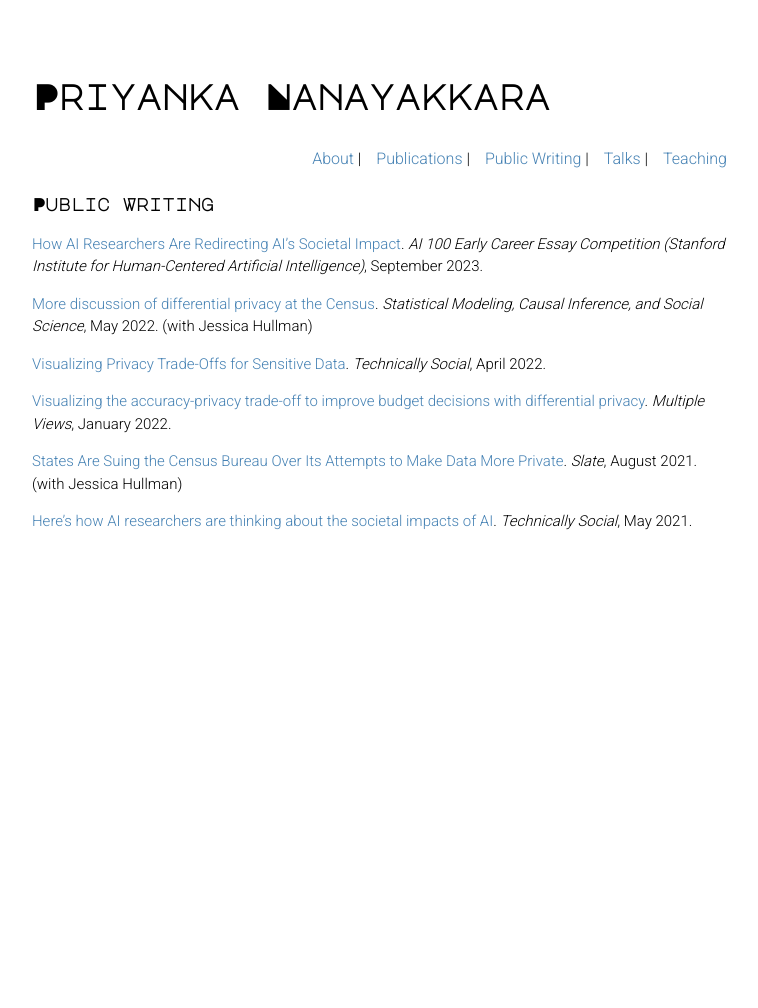
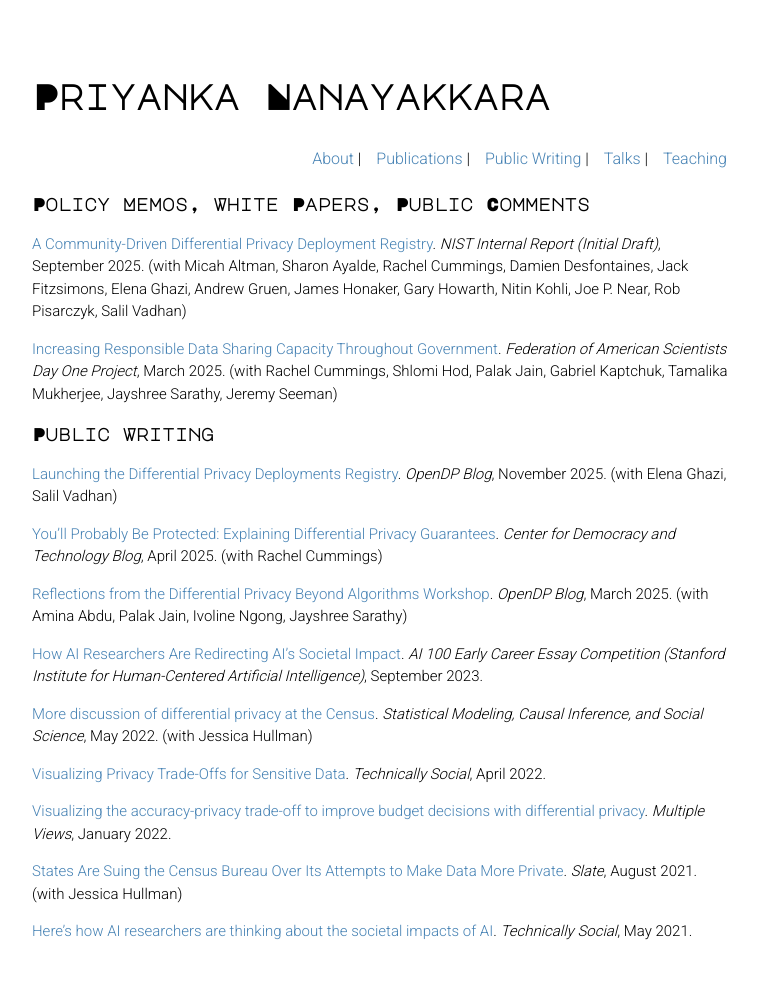
Before and after one commit to priyakalot/priyakalot.github.io, a Jekyll site: the page built from writing.md, in a window 1280 px wide. Shown: the whole page, without its empty margins (258-1016 px from the left). Built offline with Jekyll 4.4.1, drawn with Linux system fonts in a browser that asks for light colours; nearby versions of some CDN libraries; our own code applies the rules of GitHub Pages for plain Markdown files; before the commit the page ends 900 px from its top, so only the background shows below that.

Commit message:
Update writing.md

```diff
--- a/writing.md
+++ b/writing.md
@@ -2,7 +2,18 @@
 layout: default
 ---
 
+### Policy Memos, White Papers, Public Comments
+[A Community-Driven Differential Privacy Deployment Registry](https://csrc.nist.gov/pubs/ir/8588/ipd). _NIST Internal Report (Initial Draft)_, September 2025. (with Micah Altman, Sharon Ayalde, Rachel Cummings, Damien Desfontaines, Jack Fitzsimons, Elena Ghazi, Andrew Gruen, James Honaker, Gary Howarth, Nitin Kohli, Joe P. Near, Rob Pisarczyk, Salil Vadhan)
+
+[Increasing Responsible Data Sharing Capacity Throughout Government](https://fas.org/publication/increasing-responsible-data-sharing-capacity-throughoutgovernment/). _Federation of American Scientists Day One Project_, March 2025. (with Rachel Cummings, Shlomi Hod, Palak Jain, Gabriel Kaptchuk, Tamalika Mukherjee, Jayshree Sarathy, Jeremy Seeman)
+
 ### Public Writing
+[Launching the Differential Privacy Deployments Registry](https://opendp.org/2025/11/25/launching-the-differential-privacy-deployments-registry/). _OpenDP Blog_, November 2025. (with Elena Ghazi, Salil Vadhan)
+
+[You’ll Probably Be Protected: Explaining Differential Privacy Guarantees](https://cdt.org/insights/youll-probably-be-protected-explaining-differential-privacyguarantees/). _Center for Democracy and Technology Blog_, April 2025. (with Rachel Cummings)
+
+[Reflections from the Differential Privacy Beyond Algorithms Workshop](https://opendp.org/2025/03/14/reflections-from-the-differential-privacy-beyond-algorithms-workshop/). _OpenDP Blog_, March 2025. (with Amina Abdu, Palak Jain, Ivoline Ngong, Jayshree Sarathy)
+
 [How AI Researchers Are Redirecting AI’s Societal Impact](https://ai100.stanford.edu/sites/g/files/sbiybj18871/files/media/file/ai100_essaycompetition.pdf). _AI 100 Early Career Essay Competition (Stanford Institute for Human-Centered Artificial Intelligence)_, September 2023.
 
 [More discussion of differential privacy at the Census](https://statmodeling.stat.columbia.edu/2022/05/16/more-discussion-of-differential-privacy-at-the-census/). _Statistical Modeling, Causal Inference, and Social Science_, May 2022. (with Jessica Hullman)
```
